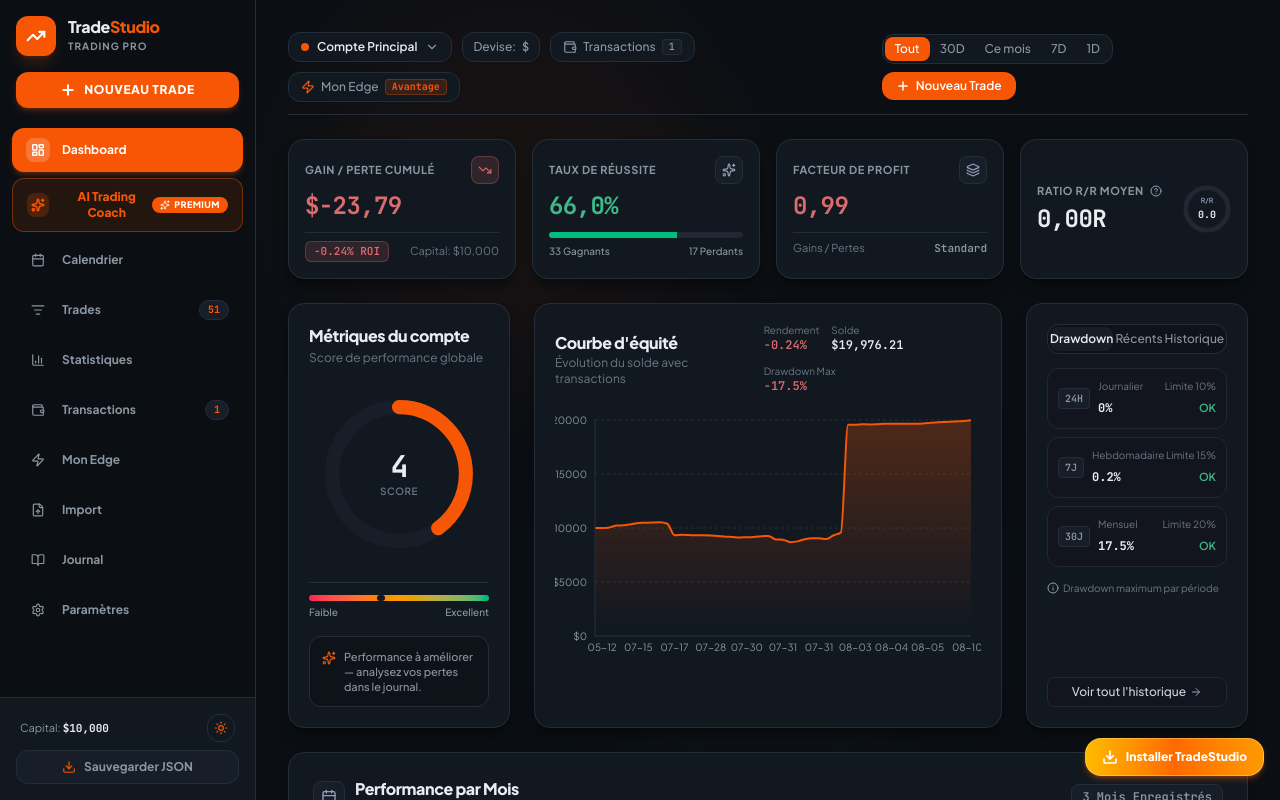
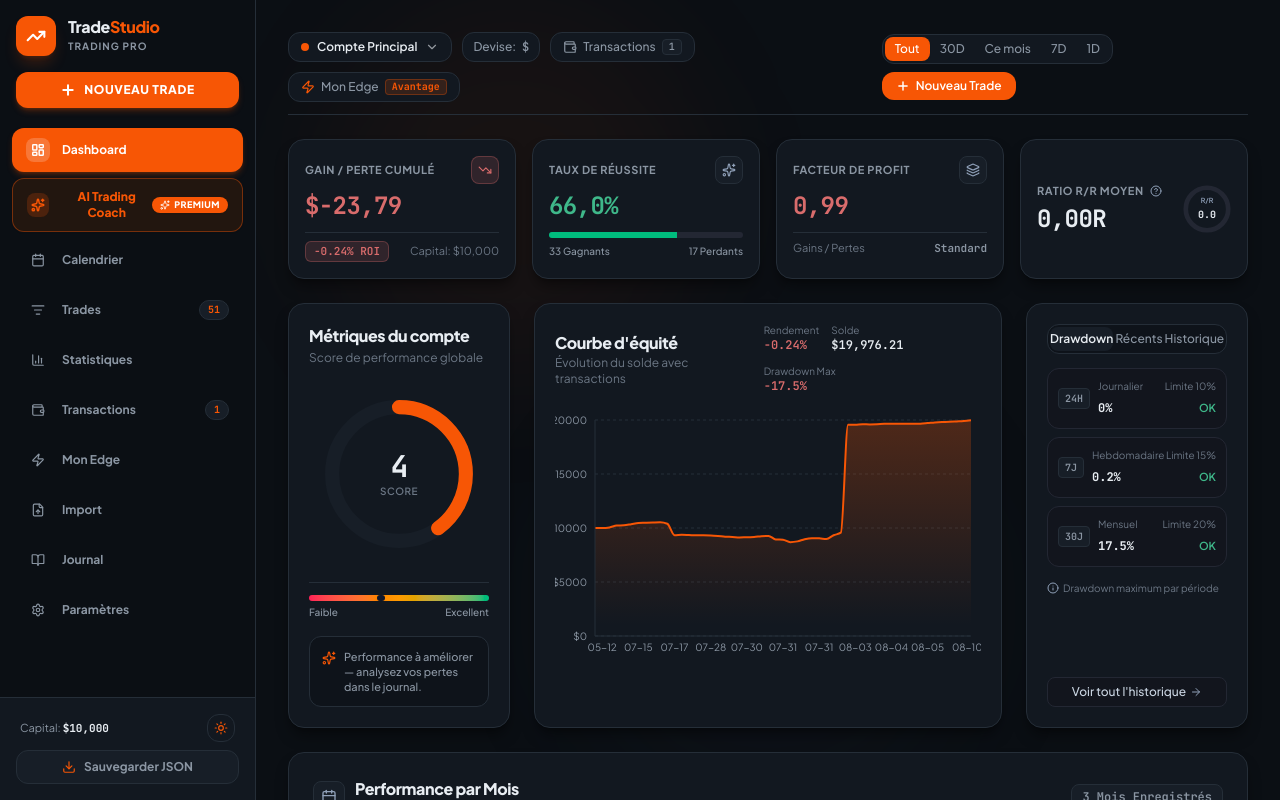
Before and after one commit to Juddymichael/My-edge, a React (Vite) app: page / in a window 1280 px wide. Shown: the top 800 px of the page. Built offline with nearby package versions, Linux system fonts and the light colour scheme.

Commit message:
fix: keep install banner limited to native prompt

```diff
--- a/src/components/PwaBanner.tsx
+++ b/src/components/PwaBanner.tsx
@@ -9,7 +9,7 @@ interface PwaBannerProps {
 
 export const PwaBanner: React.FC<PwaBannerProps> = ({ isLight = false }) => {
   const {
-    isInstallable,
+    isInstallPromptAvailable,
     isOffline,
     needRefresh,
     showIosPrompt,
@@ -20,14 +20,13 @@ export const PwaBanner: React.FC<PwaBannerProps> = ({ isLight = false }) => {
 
   return (
     <>
-      {/* 1. Update Available Banner */}
       <AnimatePresence>
         {needRefresh && (
           <motion.div
             initial={{ scale: 0.9, opacity: 0, y: -20 }}
             animate={{ scale: 1, opacity: 1, y: 0 }}
             exit={{ scale: 0.9, opacity: 0, y: -20 }}
-            transition={{ type: "spring", stiffness: 350, damping: 28 }}
+            transition={{ type: 'spring', stiffness: 350, damping: 28 }}
             className="fixed top-3 left-1/2 -translate-x-1/2 z-50 w-11/12 max-w-md p-3 rounded-2xl text-white shadow-2xl flex items-center justify-between gap-3 border border-white/20 bg-gradient-to-r from-violet-600 via-purple-700 to-indigo-800"
           >
             <div className="flex items-center gap-2.5">
@@ -40,7 +39,7 @@ export const PwaBanner: React.FC<PwaBannerProps> = ({ isLight = false }) => {
             <motion.button
               whileHover={{ scale: 1.02, y: -1 }}
               whileTap={{ scale: 0.96 }}
-              transition={{ type: "spring", stiffness: 400, damping: 25 }}
+              transition={{ type: 'spring', stiffness: 400, damping: 25 }}
               onClick={updateServiceWorker}
               className="py-1.5 px-3 font-bold text-xs rounded-xl shadow-md transition-all cursor-pointer whitespace-nowrap bg-white text-purple-900 hover:bg-purple-50"
             >
@@ -50,7 +49,6 @@ export const PwaBanner: React.FC<PwaBannerProps> = ({ isLight = false }) => {
         )}
       </AnimatePresence>
 
-      {/* 2. Offline Indicator Banner */}
       <AnimatePresence>
         {isOffline && (
           <motion.div
@@ -65,20 +63,21 @@ export const PwaBanner: React.FC<PwaBannerProps> = ({ isLight = false }) => {
         )}
       </AnimatePresence>
 
-      {/* 3. Floating Install Prompt Button for Mobile/Desktop (Using Dynamic Amber CTA) */}
+      {/* Only show the floating CTA when the browser exposes a native install prompt.
+          The Settings page always exposes the install action as a reliable fallback. */}
       <AnimatePresence>
-        {isInstallable && (
+        {isInstallPromptAvailable && (
           <motion.div
             initial={{ scale: 0.8, opacity: 0, y: 20 }}
             animate={{ scale: 1, opacity: 1, y: 0 }}
             exit={{ scale: 0.8, opacity: 0, y: 20 }}
-            transition={{ type: "spring", stiffness: 400, damping: 25 }}
+            transition={{ type: 'spring', stiffness: 400, damping: 25 }}
             className="fixed bottom-20 md:bottom-6 right-4 z-40"
           >
             <motion.button
               whileHover={{ scale: 1.02, y: -1 }}
               whileTap={{ scale: 0.96 }}
-              transition={{ type: "spring", stiffness: 400, damping: 25 }}
+              transition={{ type: 'spring', stiffness: 400, damping: 25 }}
               onClick={installApp}
               className="py-2.5 px-4 rounded-2xl font-black text-xs shadow-md shadow-orange-500/30 border border-amber-200/40 flex items-center gap-2 cursor-pointer bg-gradient-to-r from-amber-400 via-orange-500 to-amber-500 text-white"
               title="Installer TradeStudio PWA"
@@ -90,7 +89,6 @@ export const PwaBanner: React.FC<PwaBannerProps> = ({ isLight = false }) => {
         )}
       </AnimatePresence>
 
-      {/* 4. iOS Safari Installation Guidance Modal */}
       <AnimatePresence>
         {showIosPrompt && (
           <div className="fixed inset-0 z-50 flex items-end sm:items-center justify-center p-4 bg-purple-950/40 backdrop-blur-md">
@@ -98,7 +96,7 @@ export const PwaBanner: React.FC<PwaBannerProps> = ({ isLight = false }) => {
               initial={{ scale: 0.9, opacity: 0, y: 8 }}
               animate={{ scale: 1, opacity: 1, y: 0 }}
               exit={{ scale: 0.9, opacity: 0, y: 8 }}
-              transition={{ type: "spring", stiffness: 350, damping: 28 }}
+              transition={{ type: 'spring', stiffness: 350, damping: 28 }}
               className={`w-full max-w-md rounded-3xl p-5 space-y-3 shadow-2xl border ${
                 isLight ? 'bg-white border-purple-200/90 text-slate-900' : 'bg-[#151622] border-purple-900/50 text-slate-100'
               }`}
@@ -109,8 +107,8 @@ export const PwaBanner: React.FC<PwaBannerProps> = ({ isLight = false }) => {
                     <Smartphone className="w-4 h-4" />
                   </div>
                   <div>
-                    <h3 className="font-bold text-sm">Installer sur iOS</h3>
-                    <p className="text-xs text-slate-400">Ajouter à l'écran d'accueil</p>
+                    <h3 className="font-bold text-sm">Installer TradeStudio</h3>
+                    <p className="text-xs text-slate-400">Ajouter l'application à votre appareil</p>
                   </div>
                 </div>
                 <button
@@ -124,14 +122,12 @@ export const PwaBanner: React.FC<PwaBannerProps> = ({ isLight = false }) => {
               <div className="space-y-2 text-xs leading-relaxed">
                 <div className="flex items-start gap-2.5 p-2.5 rounded-xl bg-purple-500/10">
                   <span className="w-5 h-5 rounded-full font-bold flex items-center justify-center text-[10px] shrink-0 bg-violet-600 text-white">1</span>
-                  <p>Appuyez sur <strong>Partager</strong> <Share className="w-3.5 h-3.5 inline mx-1 text-sky-400" /> dans Safari.</p>
+                  <p>Sur iPhone/iPad : appuyez sur <strong>Partager</strong> <Share className="w-3.5 h-3.5 inline mx-1 text-sky-400" /> dans Safari.</p>
                 </div>
-
                 <div className="flex items-start gap-2.5 p-2.5 rounded-xl bg-purple-500/10">
                   <span className="w-5 h-5 rounded-full font-bold flex items-center justify-center text-[10px] shrink-0 bg-violet-600 text-white">2</span>
                   <p>Sélectionnez <strong>Sur l'écran d'accueil</strong> <PlusSquare className="w-3.5 h-3.5 inline mx-1 text-emerald-400" />.</p>
                 </div>
-
                 <div className="flex items-start gap-2.5 p-2.5 rounded-xl bg-purple-500/10">
                   <span className="w-5 h-5 rounded-full font-bold flex items-center justify-center text-[10px] shrink-0 bg-violet-600 text-white">3</span>
                   <p>Confirmez en appuyant sur <strong>Ajouter</strong>.</p>
@@ -141,7 +137,7 @@ export const PwaBanner: React.FC<PwaBannerProps> = ({ isLight = false }) => {
               <motion.button
                 whileHover={{ scale: 1.02, y: -1 }}
                 whileTap={{ scale: 0.96 }}
-                transition={{ type: "spring", stiffness: 400, damping: 25 }}
+                transition={{ type: 'spring', stiffness: 400, damping: 25 }}
                 onClick={() => setShowIosPrompt(false)}
                 className="w-full py-2.5 text-white font-bold text-xs rounded-xl transition-all cursor-pointer bg-gradient-to-r from-violet-600 via-purple-700 to-indigo-800 shadow-md shadow-purple-500/25"
               >
```
